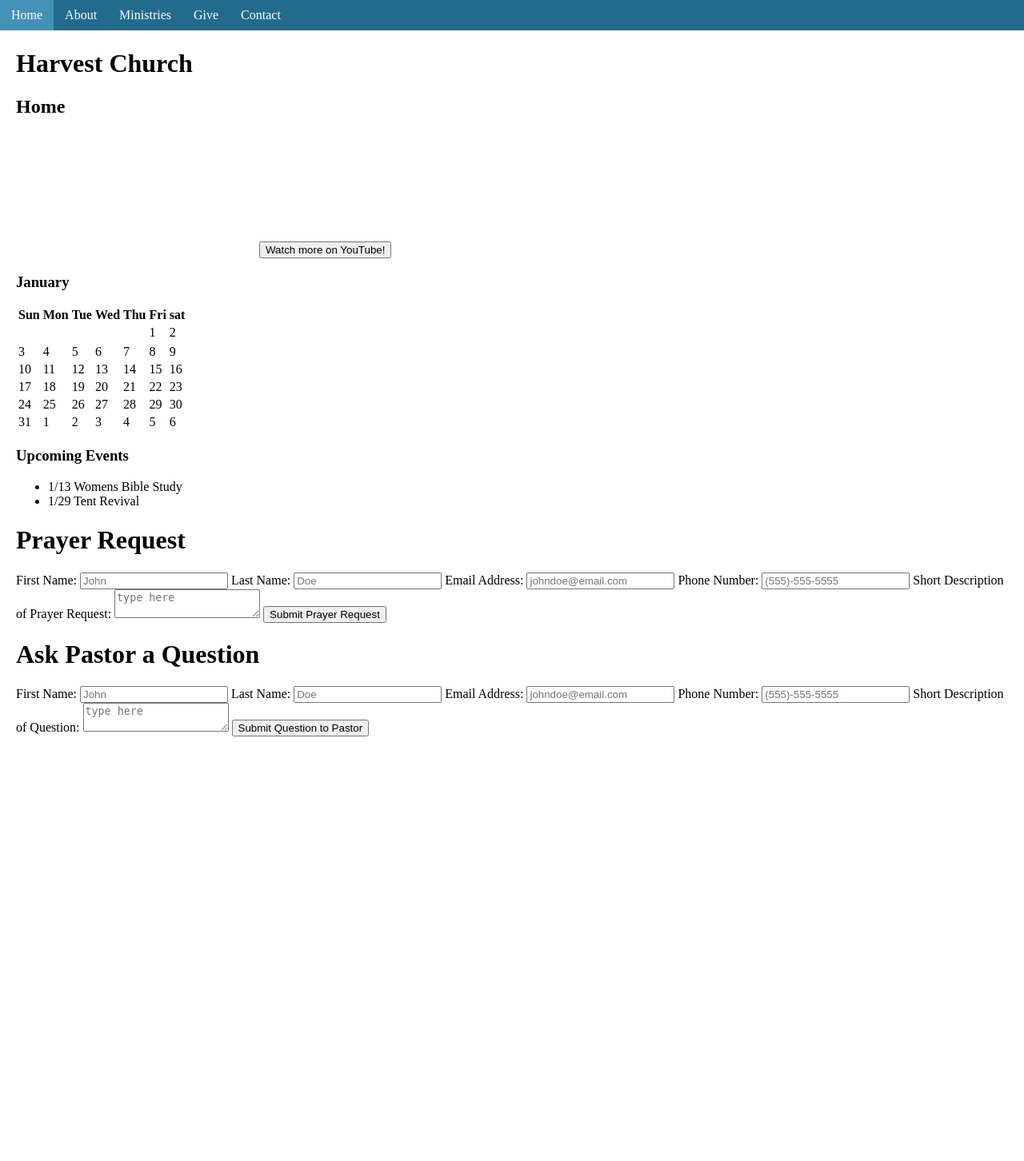
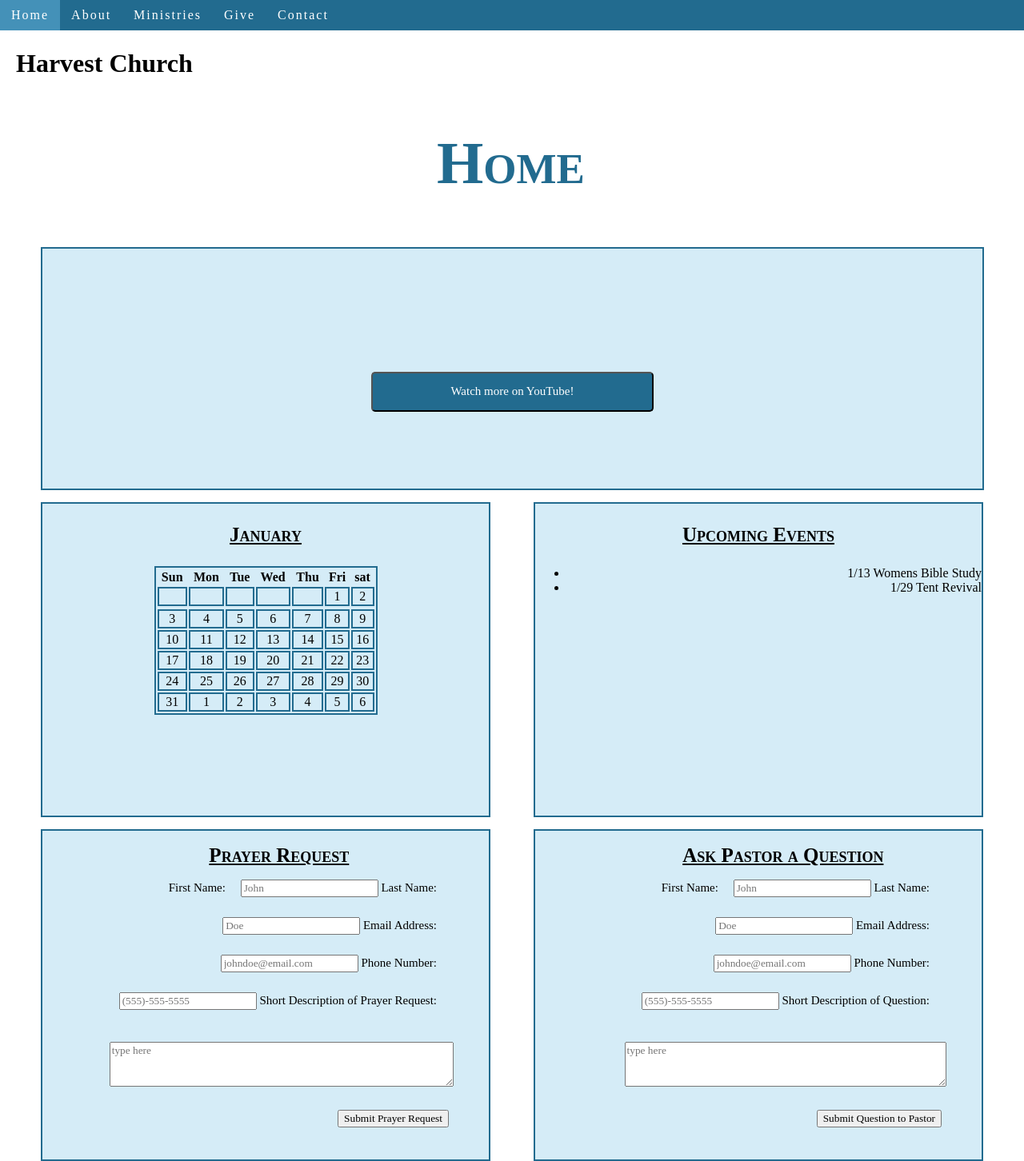
Before and after one commit to EmmaleighStone/HarvestChurchWebsite, a PHP site: page / in a window 1280 px wide. Shown: the whole page at 80% size. Before the commit the page ends 921 px from the top, so only its background shows below. Run offline with PHP 8.4, Linux system fonts and the light colour scheme; some web fonts are replaced.

Commit message:
got the main branch back in order. Copied master

```diff
--- a/style.css
+++ b/style.css
@@ -1,9 +1,11 @@
 /* Fonts */
 
 @font-face {
-    font-family: KaiseiTokuminRegular;
-    src: url(fonts/kaisei_tokumin/kaiseitokuminregular.ttf);
+    font-family: KaiseiTokumin-Regular;
+    src: url(fonts\Kaisei_Tokumin\KaiseiTokumin-Regular.ttf);
 }
+
+/* Navigation bar */
 
 /* Navigation bar */
 
@@ -30,7 +32,7 @@ nav ul li a {
     text-align: center;
     padding: 10px 14px;
     text-decoration: none;
-    font-family: KaiseiTokuminRegular;
+    letter-spacing: 2px;
 }
 
 nav ul li a:hover {
@@ -51,3 +53,252 @@ body {
     margin-top: 20px;
     padding: 20px;
 }
+
+h1
+{
+
+
+}
+.banner
+{
+    background-color: #226b8f;
+    width: 100%;
+    text-align: center;
+    margin-top: 25px;
+    color: white;
+    font-size: 100px;
+    padding-top: 25px;
+    padding-bottom: 25px;
+
+}
+h2
+{
+    width: 94.75%;
+    text-align: center;
+    margin-left: 2.5%;
+    margin-right: 2.5%;
+    color: #226b8f;
+    font-size: 75px;
+    font-variant: small-caps;
+
+}
+
+.video
+{
+    width: 94.75%;
+    height: 300px;
+    border: #226b8f 2px solid;
+    text-align: center;
+    margin-left: 2.5%;
+    margin-right: 2.5%;
+    margin-top: 25px;
+    background-color: #d5ecf7;
+}
+.video button
+{
+    margin-left: 35%;
+    margin-right: 35%;
+    width: 30%;
+    background-color: #226b8f;
+    color: white;
+    border-radius: 5px;
+    height: 50px;
+    font-size: 15px;
+    font-weight: lighter;
+}
+.video button:hover
+{
+    background-color: #4491b8;
+}
+
+.calendar
+{
+    width: 45%;
+    float: left;
+    height: 375px;
+    border: #226b8f 2px solid;
+    text-align: center;
+    margin-left: 2.5%;
+    margin-top: 15px;
+    background-color: #d5ecf7;
+    padding-bottom: 15px;
+
+}
+.calendar table
+{
+    width: 50%;
+    margin-left: 25%;
+    margin-right: 25%;
+    border: #226b8f 2px solid;
+
+}
+
+.calendar td
+{
+    border: #226b8f 2px solid;
+}
+.agenda
+{
+    width: 45%;
+    float: right;
+    height: 375px;
+    border: #226b8f 2px solid;
+    text-align: right;
+    margin-right: 2.5%;
+    margin-top: 15px;
+    background-color: #d5ecf7;
+    padding-bottom: 15px;
+}
+.agenda h3
+{
+    text-align: center;
+}
+.agenda table
+{
+    width: 80%;
+    margin-left: 10%;
+    margin-right: 10%;
+    border-collapse: collapse;
+}
+.agenda table tr
+{
+    border-bottom: #226b8f 2px solid;
+}
+h3
+{
+    font-size: 25px;
+    font-variant: small-caps;
+    text-decoration: underline;
+}
+
+.prayerForm
+{
+    width: 45%;
+    float: left;
+    border: #226b8f 2px solid;
+    text-align: center;
+    margin-left: 2.5%;
+    margin-top: 15px;
+    background-color: #d5ecf7;
+}
+form h1
+{
+    font-size: 25px;
+    text-align: center;
+    font-variant: small-caps;
+    text-decoration: underline;
+}
+.prayerForm form
+{
+ position: relative;
+ float: left;
+ margin-left: 15%;
+ font-size: 15px;
+ font-weight: 300;
+ margin-bottom: 5px;
+ padding-right: 50px;
+ padding-bottom: 10px;
+ text-align: right;
+}
+form label
+{
+    margin-right: 15px;
+}
+form input
+{
+    margin-bottom: 25px;
+}
+
+
+.questionForm
+{
+    width: 45%;
+    float: right;
+    border: #226b8f 2px solid;
+    text-align: center;
+    margin-right: 2.5%;
+    margin-top: 15px;
+    background-color: #d5ecf7;
+}
+.questionForm form
+{
+position: relative;
+ float: left;
+ margin-left: 20%;
+ font-size: 15px;
+ font-weight: 300;
+ margin-bottom: 5px;
+ padding-right: 50px;
+ padding-bottom: 10px;
+ text-align: right;
+}
+
+
+.questionForm label:nth-child(4)
+{
+   text-align: left;
+}
+form textarea
+{
+    width: 100%;
+    height: 50px;
+    margin-bottom: 25px;
+    margin-top: 15px;
+}
+
+.content
+{
+    margin-bottom: 100px;
+}
+
+*
+{
+    font-family: 'Alkatra';
+}
+
+footer h1
+{
+    font-size: 25px;
+    margin-top: 1000px;
+    text-align: left;
+    margin-bottom: 0px;
+    padding-bottom: 0px;
+}
+footer
+{
+    background-color: #226b8f;
+    color: white;
+    width: 95%;
+    margin-left: 1.75%;
+    padding-left: 25px;
+}
+.footerInfo
+{
+    width: 95%;
+}
+.footerIcons
+{
+    width: 101.85%;
+    float: right;
+    background-color: #226b8f;
+
+}
+.footerIcons a
+{
+
+    padding: 25px;
+    float: right;
+    background-color: #226b8f;
+}
+
+footer a
+{
+    text-decoration: none;
+    color: white;
+}
+footer a:hover
+{
+    text-decoration: underline;
+    color: #d5ecf7;
+    transition: 0.5s;
+}
```
Also changed, not shown: home.html (+54 -77 lines).
